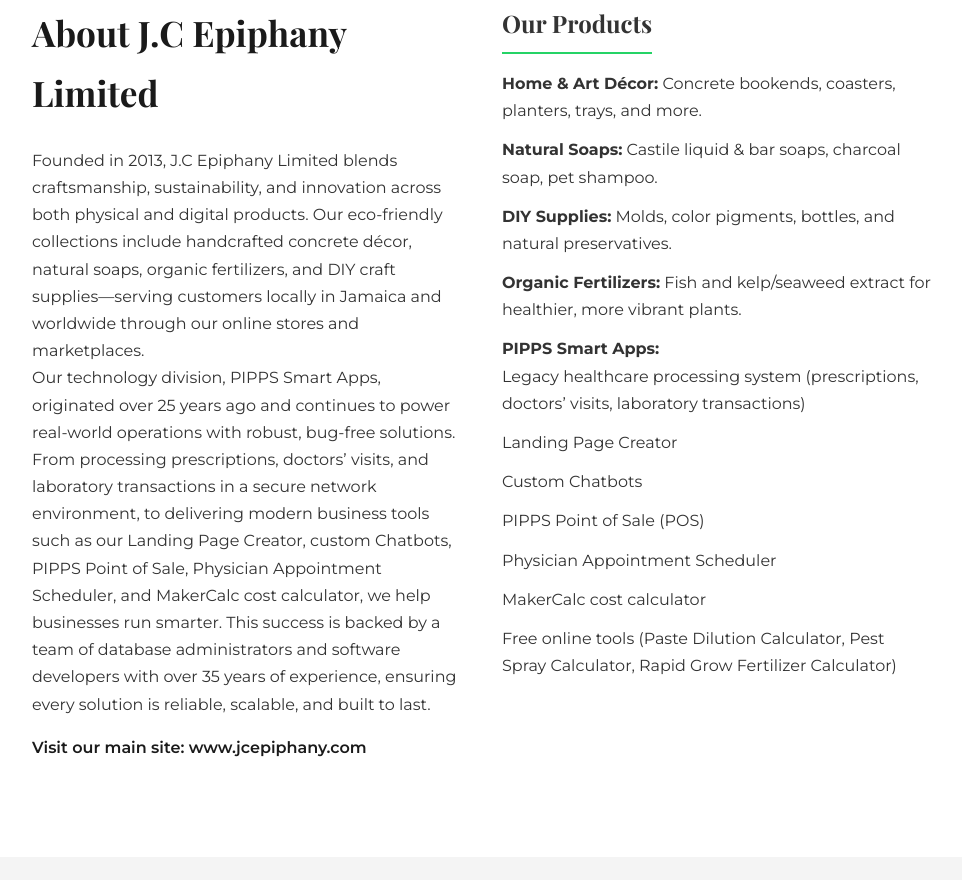
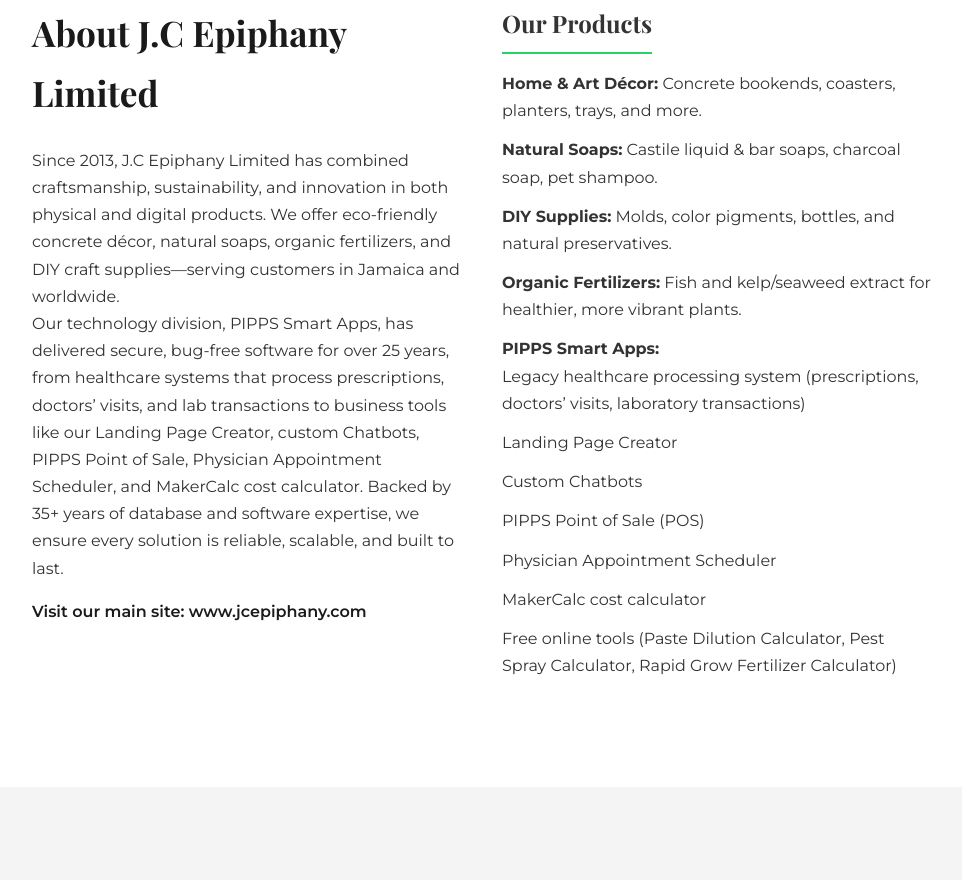
Before and after one commit to pipps-app/jcepiphany.github.io, a plain HTML site: page index.html in a window 1280 px wide. Shown: the part 2163-3043 px from the top of the page, without its empty margins (158-1120 px from the left). Drawn offline with nearby package versions, Linux system fonts and the light colour scheme.

Commit message:
update about us

```diff
--- a/index.html
+++ b/index.html
@@ -3,7 +3,7 @@
 <head>
   <meta charset="UTF-8" />
   <meta name="viewport" content="width=device-width, initial-scale=1.0"/>
-  <meta name="description" content="J.C Epiphany Limited: Premium concrete home decor, handcrafted natural soaps, and organic fertilizers. Discover our eco-friendly collection."/>
+  <meta name="description" content="J.C Epiphany Limited offers eco-friendly décor, natural soaps, organic fertilizers, and PIPPS Smart Apps software solutions including healthcare systems, POS, appointment scheduling, and custom business tools." />
   <meta name="keywords" content="eco-friendly, concrete decor, natural soaps, organic fertilizers, custom supplies, smart apps, handmade"/>
   <meta name="robots" content="index, follow" />
   <link rel="canonical" href="https://jcepiphany.com/" />
@@ -151,8 +151,8 @@
       <div class="about-content">
         <div class="about-column">
           <h2 class="section-title">About J.C Epiphany Limited</h2>
-          <p>Founded in 2013, J.C Epiphany Limited blends craftsmanship, sustainability, and innovation across both physical and digital products. Our eco-friendly collections include handcrafted concrete décor, natural soaps, organic fertilizers, and DIY craft supplies—serving customers locally in Jamaica and worldwide through our online stores and marketplaces.</p>
-          <p>Our technology division, PIPPS Smart Apps, originated over 25 years ago and continues to power real-world operations with robust, bug-free solutions. From processing prescriptions, doctors’ visits, and laboratory transactions in a secure network environment, to delivering modern business tools such as our Landing Page Creator, custom Chatbots, PIPPS Point of Sale, Physician Appointment Scheduler, and MakerCalc cost calculator, we help businesses run smarter. This success is backed by a team of database administrators and software developers with over 35 years of experience, ensuring every solution is reliable, scalable, and built to last.</p>
+          <p>Since 2013, J.C Epiphany Limited has combined craftsmanship, sustainability, and innovation in both physical and digital products. We offer eco-friendly concrete décor, natural soaps, organic fertilizers, and DIY craft supplies—serving customers in Jamaica and worldwide.</p>
+          <p>Our technology division, PIPPS Smart Apps, has delivered secure, bug-free software for over 25 years, from healthcare systems that process prescriptions, doctors’ visits, and lab transactions to business tools like our Landing Page Creator, custom Chatbots, PIPPS Point of Sale, Physician Appointment Scheduler, and MakerCalc cost calculator. Backed by 35+ years of database and software expertise, we ensure every solution is reliable, scalable, and built to last.</p>
           <a href="https://www.jcepiphany.com" target="_blank" class="text-link">Visit our main site: www.jcepiphany.com</a>
         </div>
         <div class="about-column">
```
